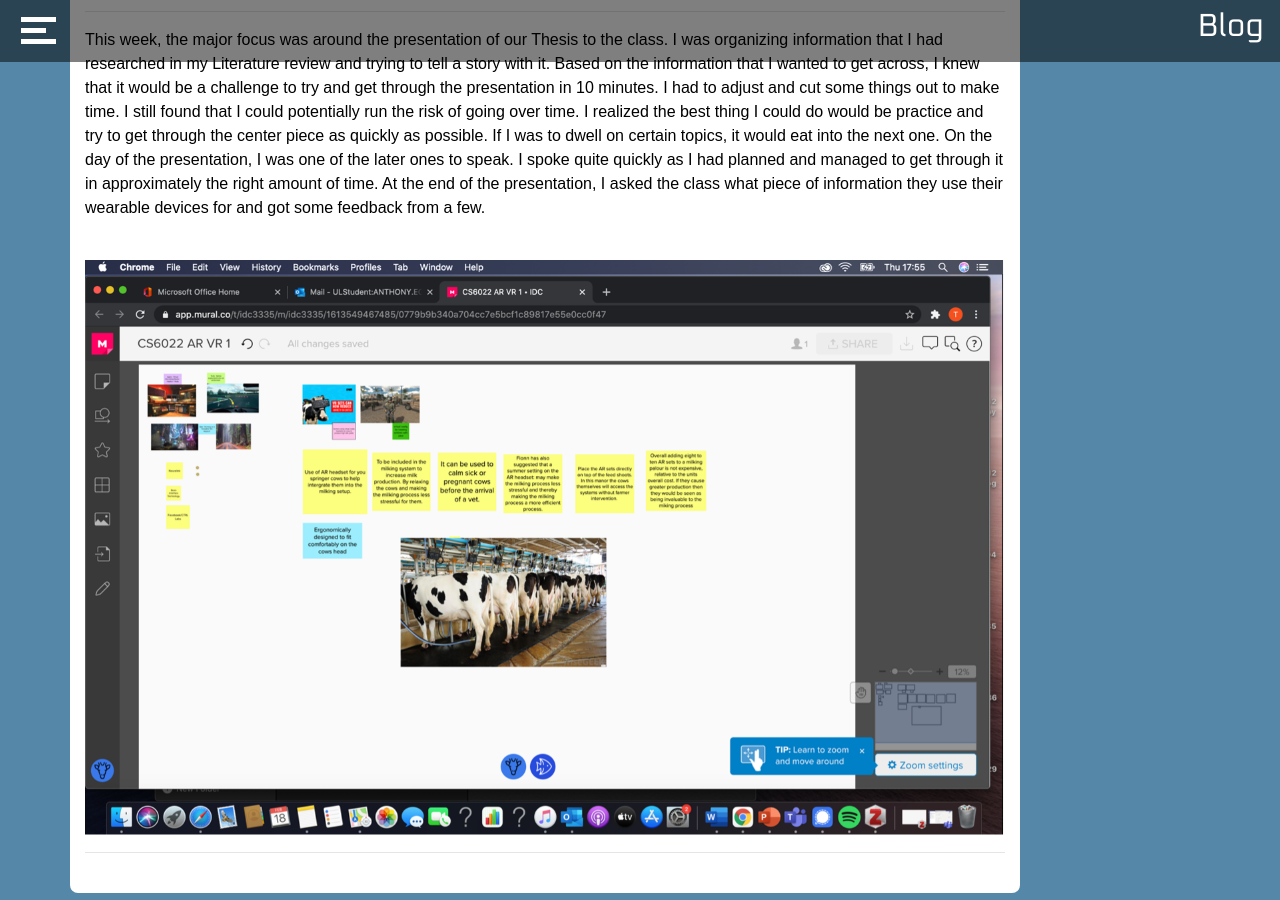
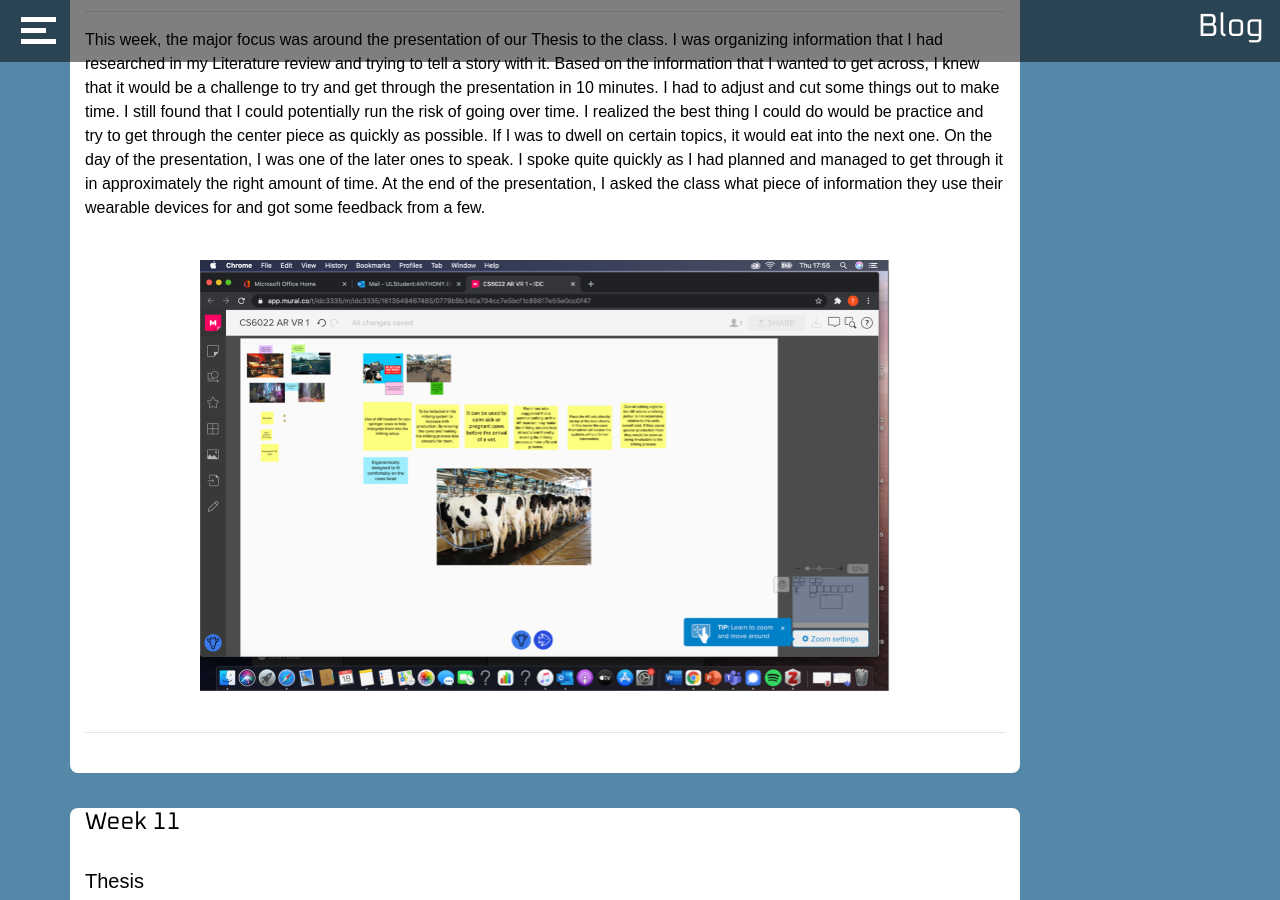
Before and after one commit to Tony8egan/www.TonesDesigns, a Jekyll site: the page built from Blog.markdown, in a window 1280 px wide and 900 px high, scrolled down 636 px. Built offline with Jekyll 4.4.1, drawn with Linux system fonts in a browser that asks for light colours; nearby versions of some CDN libraries.

Commit message:
Update Blog.html

```diff
--- a/_layouts/Blog.html
+++ b/_layouts/Blog.html
@@ -85,7 +85,7 @@
             planned and managed to get through it in approximately the right amount of time. At the end of the presentation, I asked the class what piece
             of information they use their wearable devices for and got some feedback from a few. </p>
         <br>
-            <img class = "img-fluid" src="images/Blog/Week 4.png" alt="Lost image" style="object-fit: cover;">
+            <img class = "img-fluid" src="images/Blog/Week 4.png" alt="Lost image" style="object-fit: cover;width:75%;display: block;margin-left: auto;margin-right: auto;">
             <br>
             <hr>
        <br>
@@ -320,7 +320,7 @@
         <p style ="color:black" class ="desctiptiveText">This week, Vinuta, Kade and Ashok were running the workshop and their Topic was stress. This was an interesting Topic and something that resonated with many of us in our class as we are starting to see more assignment deadlines approach. Their meditation session was a nice break and really demonstrated the positive impact of meditation. For the first activity we were prompted to pick a situation causing stress and come up with a device to help or a method we already use for handling the stress. I picked one related to losing sleep over stress and suggested an ambient light or sound device that might help someone dose off. </p>
         <p style ="color:black" class ="desctiptiveText">Next, we got into groups to come up with a product that would be aimed at reducing stress together. I worked with Nileet and Arun on this. It didn’t take long for us to agree that we’d work on an app related to meditation. We all suggested features and ideas that we felt would be important for a device like this and then presented our idea to the class. </p>
        <br>
-            <img class = "img-fluid" src="images/Blog/Week 5.png" alt="Lost image" style="object-fit: cover;">
+            <img class = "img-fluid" src="images/Blog/Week 5.png" alt="Lost image" style="object-fit: cover;width:75%;display: block;margin-left: auto;margin-right: auto;">
             <br>
             <hr>
         <br>
@@ -342,7 +342,7 @@
         <p style ="color:black" class ="desctiptiveText">For our Lecture this week, we learned about Data collection in regard to our Thesis. This went over some of the benefits and limitations of some of the different methods that could be used. For the Lab this week, Stephen, Arun, Nileet and Unwana would be taking over for their workshop session. Their topic was immersive technology. They started with a presentation on Virtual reality, Augmented reality, Haptics, looking at areas such as Healthcare and education as well as tangible technologies. It was an interesting and informative presentation. </p>
         <p style ="color:black" class ="desctiptiveText">We then got into groups to come up with some ideas related to these immersive technologies with some prompts, ours being big organizations like Nike and Tesla. I worked with Fionn and Thomas, adding ideas to Mural before returning to the class to present our ideas. We then chose the idea that we’d like to develop further which was related to an article where VR had been proven to reduce cow anxiety and increase milk yields. We return to our groups and discussed how we could advance this technology, focusing primarily on using it in milking parlours. We then presented this to the class and received some feedback and a little further discussion about the idea. </p>
         <br>
-            <img class = "img-fluid" src="images/Blog/Week 4.jpg" alt="Lost image" style="object-fit: cover;">
+            <img class = "img-fluid" src="images/Blog/Week 4.png" alt="Lost image" style="object-fit: cover;width:75%;display: block;margin-left: auto;margin-right: auto;">
             <br>
         <hr>
         <br>
@@ -373,11 +373,11 @@
         <p style ="color:black" class ="desctiptiveText">For the third part of the lab, we had some materials to create our own wearables.
             We had thread, conductive thread, an LED, a battery, Fabric and sewing needle. </p>
             <br>
-            <img class = "img-fluid" src="images/Blog/Week 3.jpg" alt="Lost image" style="object-fit: cover;">
+            <img class = "img-fluid" src="images/Blog/Week 3.jpg" alt="Lost image" style="object-fit: cover;width:75%;display: block;margin-left: auto;margin-right: auto;">
        <br>
         <p style ="color:black" class ="desctiptiveText">With these items we were to create a basic circuit that would light up the LED. We mostly created a little pouch for the battery that would touch off the positive and negative sides of the battery, passing power onto the LED to light it up. I struggled with threading the needle most of all but managed to eventually get it to light up. </p>
        <br>
-            <img class = "img-fluid" src="images/Blog/Week 3_2.jpg" alt="Lost image" style="object-fit: cover;">
+            <img class = "img-fluid" src="images/Blog/Week 3_2.jpg" alt="Lost image" style="object-fit: cover;width:75%;display: block;margin-left: auto;margin-right: auto;">
             <br>
             <hr>
         <br>
@@ -425,7 +425,7 @@
             one of our group members experiences and discussed that with the entire class. I spoke
             about Ayoolas experience and Arun spoke about mine. </p>
             <br>
-             <img class = "img-fluid" src="images/Blog/Week 2.jpg" alt="Lost image" style="object-fit: cover;">
+             <img class = "img-fluid" src="images/Blog/Week 2.jpg" alt="Lost image" style="object-fit: cover;width:75%;display: block;margin-left: auto;margin-right: auto;">
         <br>
         <p style ="color:black" class ="desctiptiveText">The next activity was to come up with
             a product idea for a specific issue with each of the same groups having different topics.
@@ -469,7 +469,7 @@
             Two of the ideas I posted here were Self driving vehicles and Smart cities. I was quite
             intrigued by Crypto currencies which I noticed was posted by a couple of classmates as I
             think it’s an interesting technology. </p>
-            <img class = "img-fluid" src="images/Blog/Week1.png" alt="Lost image" style="object-fit: cover;">
+            <img class = "img-fluid" src="images/Blog/Week1.png" alt="Lost image" style="object-fit: cover;width:75%;display: block;margin-left: auto;margin-right: auto;">
             <hr>
             <br>
         <H5 style ="color:black" class ="desctiptiveText">Thesis</H5>
```
